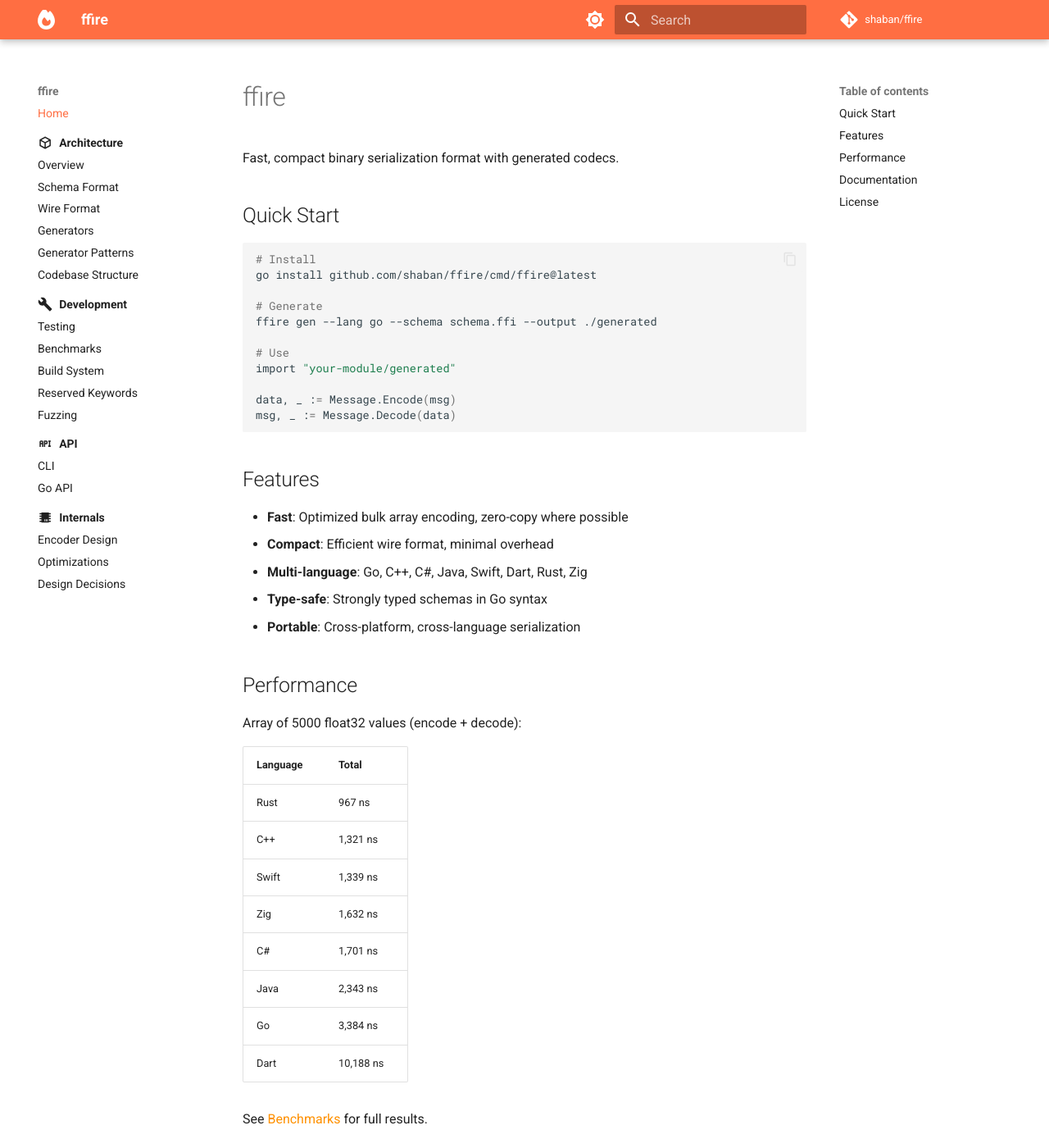
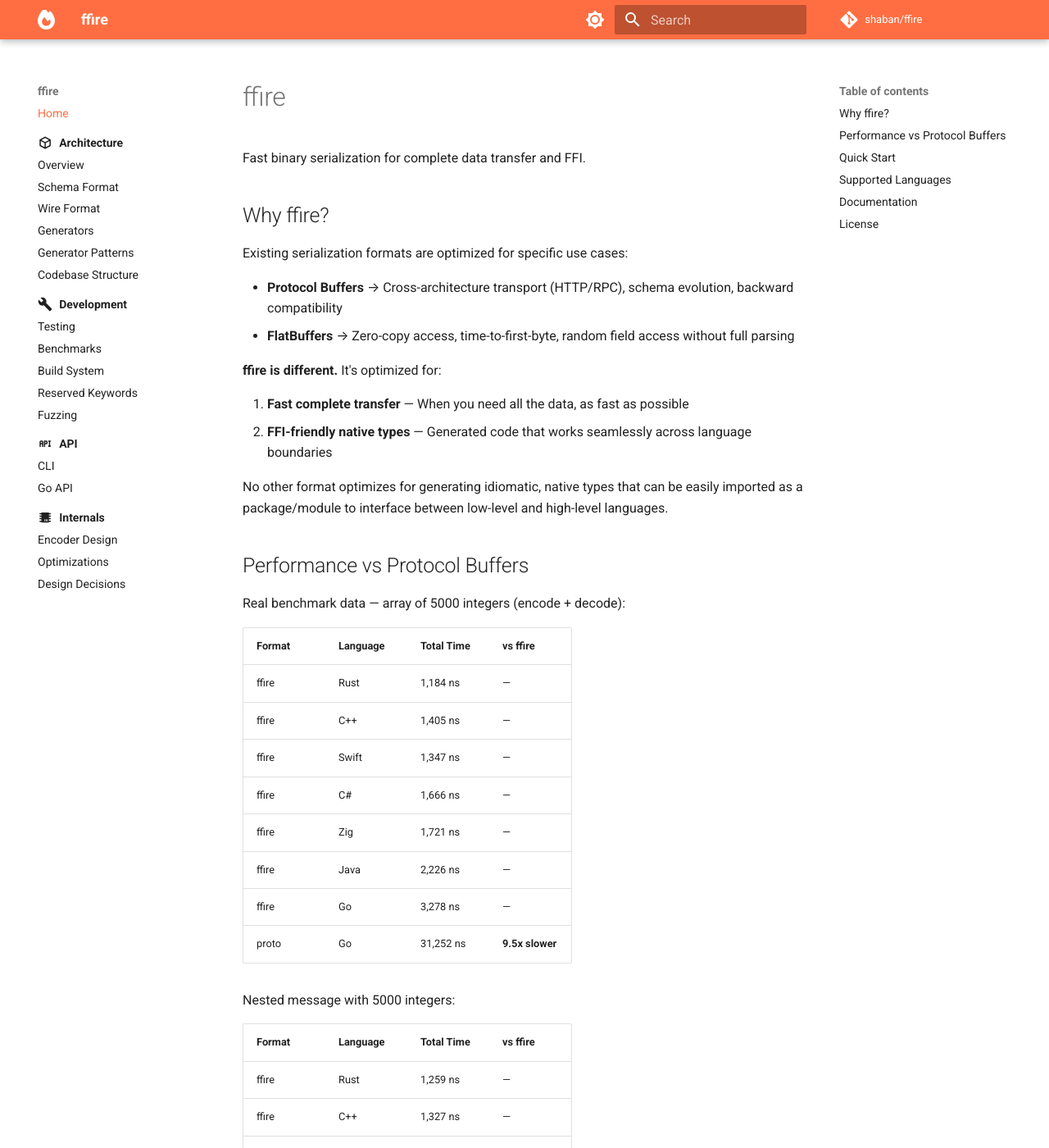
Before and after one commit to shaban/ffire, an MkDocs documentation site: the page built from docs/index.md, in a window 1280 px wide and 1400 px high. Shown: the whole window at 82% size. Built offline with MkDocs 1.6.1 and Material for MkDocs 9.7.7, drawn with Linux system fonts in a browser that asks for light colours; comment, search, counter and statistics services are not loaded; some of the changed text lies outside the part shown.

Commit message:
Rewrite index.md: positioning, protobuf comparison, tabbed examples
- Clear positioning vs Protocol Buffers and FlatBuffers
- Real benchmark data showing 9.5-10x faster than protobuf
- Tabbed code examples for Go/Rust/C++/Swift
- Grid cards for documentation navigation
- Language support table

````diff
--- a/docs/index.md
+++ b/docs/index.md
@@ -1,6 +1,57 @@
 # ffire
 
-Fast, compact binary serialization format with generated codecs.
+Fast binary serialization for complete data transfer and FFI.
+
+## Why ffire?
+
+Existing serialization formats are optimized for specific use cases:
+
+- **Protocol Buffers** → Cross-architecture transport (HTTP/RPC), schema evolution, backward compatibility
+- **FlatBuffers** → Zero-copy access, time-to-first-byte, random field access without full parsing
+
+**ffire is different.** It's optimized for:
+
+1. **Fast complete transfer** — When you need all the data, as fast as possible
+2. **FFI-friendly native types** — Generated code that works seamlessly across language boundaries
+
+No other format optimizes for generating idiomatic, native types that can be easily imported as a package/module to interface between low-level and high-level languages.
+
+## Performance vs Protocol Buffers
+
+Real benchmark data — array of 5000 integers (encode + decode):
+
+| Format | Language | Total Time | vs ffire |
+|--------|----------|------------|----------|
+| ffire  | Rust     | 1,184 ns   | —        |
+| ffire  | C++      | 1,405 ns   | —        |
+| ffire  | Swift    | 1,347 ns   | —        |
+| ffire  | C#       | 1,666 ns   | —        |
+| ffire  | Zig      | 1,721 ns   | —        |
+| ffire  | Java     | 2,226 ns   | —        |
+| ffire  | Go       | 3,278 ns   | —        |
+| proto  | Go       | 31,252 ns  | **9.5x slower** |
+
+Nested message with 5000 integers:
+
+| Format | Language | Total Time | vs ffire |
+|--------|----------|------------|----------|
+| ffire  | Rust     | 1,259 ns   | —        |
+| ffire  | C++      | 1,327 ns   | —        |
+| ffire  | Go       | 3,229 ns   | —        |
+| proto  | Go       | 32,422 ns  | **10x slower** |
+
+Optional fields with mixed types:
+
+| Format | Language | Total Time | vs ffire |
+|--------|----------|------------|----------|
+| ffire  | C++      | 33,507 ns  | —        |
+| ffire  | Zig      | 34,558 ns  | —        |
+| ffire  | Go       | 58,542 ns  | —        |
+| proto  | Go       | 140,870 ns | **2.4x slower** |
+
+!!! info "Benchmark Methodology"
+    All benchmarks run on the same machine, same data, measuring encode + decode roundtrip.
+    See [full benchmark results](development/benchmarks.md) for all message types and languages.
 
 ## Quick Start
 
@@ -8,47 +59,110 @@ Fast, compact binary serialization format with generated codecs.
 # Install
 go install github.com/shaban/ffire/cmd/ffire@latest
 
-# Generate
-ffire gen --lang go --schema schema.ffi --output ./generated
-
-# Use
-import "your-module/generated"
-
-data, _ := Message.Encode(msg)
-msg, _ := Message.Decode(data)
+# Generate code for your language
+ffire gen --lang go --schema schema.ffire --output ./generated
 ```
 
-## Features
+=== "Go"
+    ```go
+    import "your-module/generated"
 
-- **Fast**: Optimized bulk array encoding, zero-copy where possible
-- **Compact**: Efficient wire format, minimal overhead
-- **Multi-language**: Go, C++, C#, Java, Swift, Dart, Rust, Zig
-- **Type-safe**: Strongly typed schemas in Go syntax
-- **Portable**: Cross-platform, cross-language serialization
+    // Encode
+    msg := &Person{Name: "Alice", Age: 30}
+    data := msg.Encode()
 
-## Performance
+    // Decode
+    decoded := &Person{}
+    decoded.Decode(data)
+    ```
 
-Array of 5000 float32 values (encode + decode):
+=== "Rust"
+    ```rust
+    use generated::Person;
 
-| Language | Total   |
-|----------|---------|
-| Rust     | 967 ns  |
-| C++      | 1,321 ns|
-| Swift    | 1,339 ns|
-| Zig      | 1,632 ns|
-| C#       | 1,701 ns|
-| Java     | 2,343 ns|
-| Go       | 3,384 ns|
-| Dart     | 10,188 ns|
+    // Encode
+    let msg = Person { name: "Alice".into(), age: 30 };
+    let data = msg.encode();
 
-See [Benchmarks](development/benchmarks.md) for full results.
+    // Decode
+    let decoded = Person::decode(&data)?;
+    ```
+
+=== "C++"
+    ```cpp
+    #include "generated/person.hpp"
+
+    // Encode
+    Person msg{"Alice", 30};
+    auto data = msg.encode();
+
+    // Decode
+    Person decoded;
+    decoded.decode(data);
+    ```
+
+=== "Swift"
+    ```swift
+    import Generated
+
+    // Encode
+    let msg = Person(name: "Alice", age: 30)
+    let data = msg.encode()
+
+    // Decode
+    let decoded = try Person.decode(data)
+    ```
+
+## Supported Languages
+
+| Language | Status | Notes |
+|----------|--------|-------|
+| Go       | ✅ Stable | Reference implementation |
+| Rust     | ✅ Stable | Fastest encode/decode |
+| C++      | ✅ Stable | C++17, header-only |
+| Swift    | ✅ Stable | Swift 5.9+ |
+| C#       | ✅ Stable | .NET 6+ |
+| Java     | ✅ Stable | Java 11+ |
+| Dart     | ✅ Stable | Dart 3.0+ |
+| Zig      | ✅ Stable | Zig 0.11+ |
 
 ## Documentation
 
-- [Architecture Overview](architecture/overview.md) - How ffire works
-- [Schema Format](architecture/schema-format.md) - Define your types
-- [CLI Reference](api/cli.md) - Command-line usage
-- [Development Guide](development/testing.md) - Contributing
+<div class="grid cards" markdown>
+
+-   :material-cube-outline:{ .lg .middle } __Architecture__
+
+    ---
+
+    How ffire works internally
+
+    [:octicons-arrow-right-24: Learn more](architecture/index.md)
+
+-   :material-console:{ .lg .middle } __CLI Reference__
+
+    ---
+
+    Command-line usage and options
+
+    [:octicons-arrow-right-24: CLI docs](api/cli.md)
+
+-   :material-speedometer:{ .lg .middle } __Benchmarks__
+
+    ---
+
+    Full performance comparison
+
+    [:octicons-arrow-right-24: See results](development/benchmarks.md)
+
+-   :material-file-document:{ .lg .middle } __Schema Format__
+
+    ---
+
+    Define your message types
+
+    [:octicons-arrow-right-24: Schema docs](architecture/schema-format.md)
+
+</div>
 
 ## License
 
````
